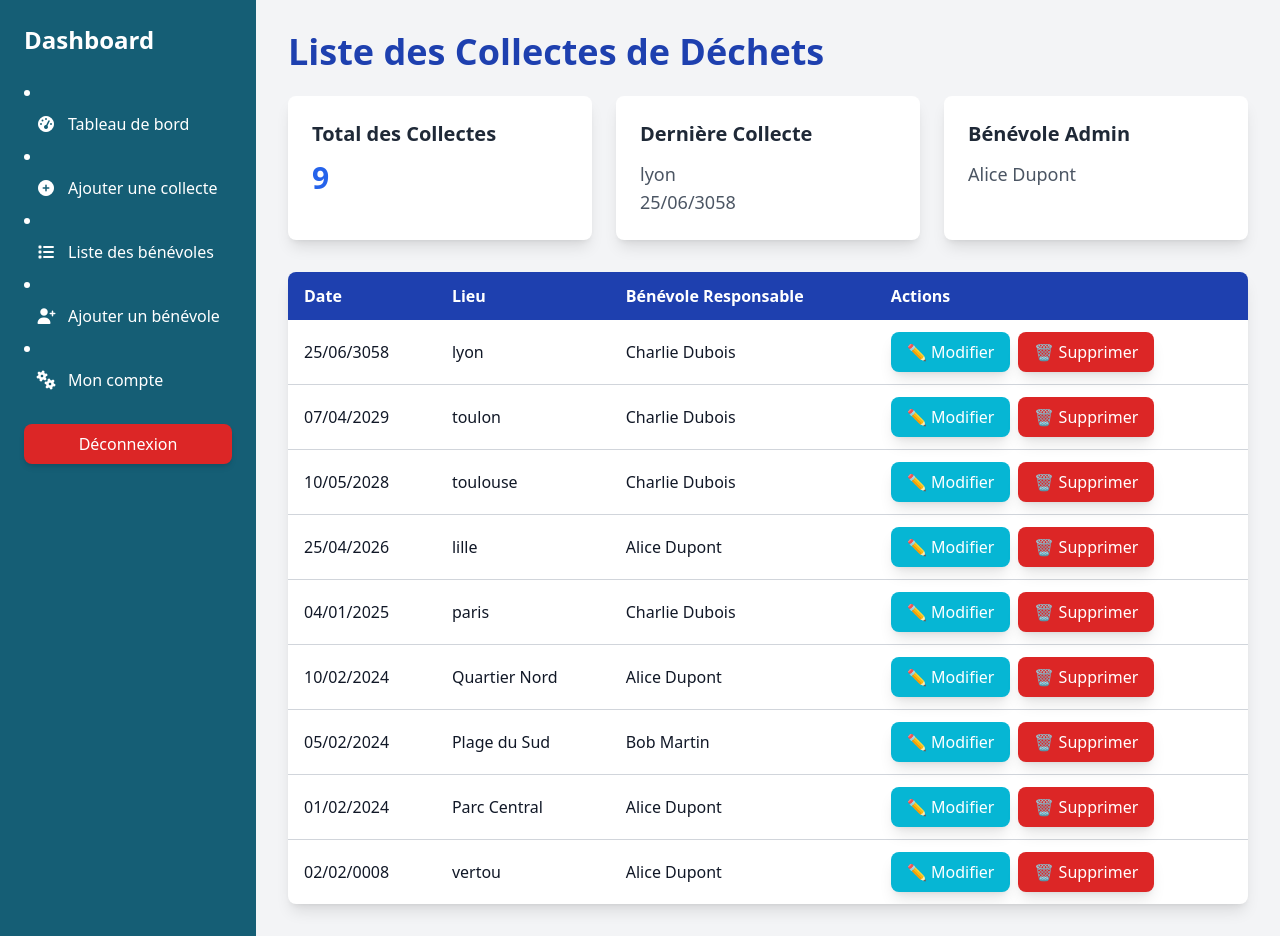
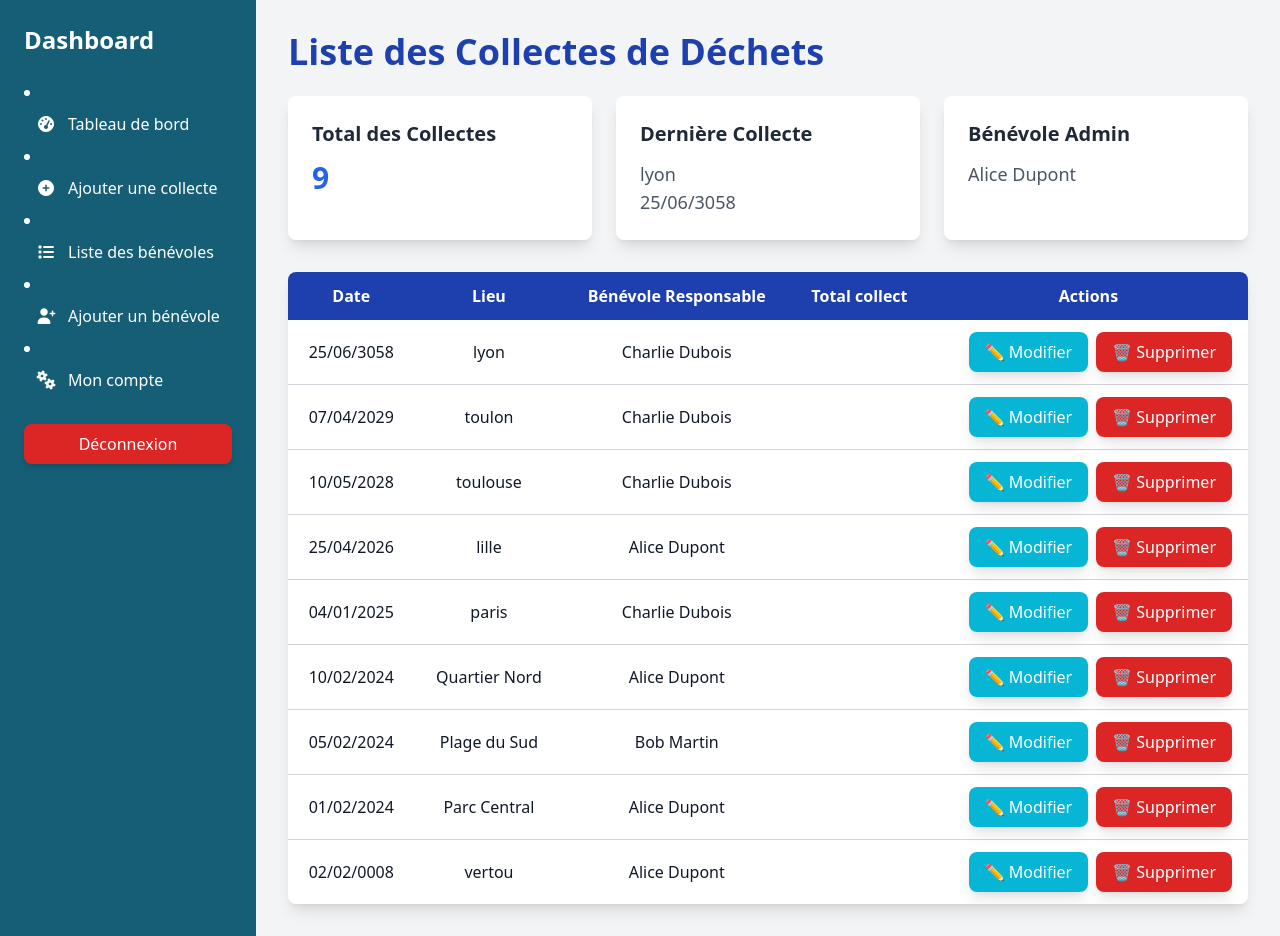
Before and after one commit to adatechschool/projet-backoffice-collecte-des-dechets-clean-coast, a PHP site: page /collection_list.php in a window 1280 px wide. Run offline with PHP 8.4, Linux system fonts and the light colour scheme; data comes from the database, SQL or seed files in the repository; a stand-in replaces the project's code that opens the database connection; some libraries are stand-ins or nearby versions.

Commit message:
add coloumn total collect

```diff
--- a/php/collection_list.php
+++ b/php/collection_list.php
@@ -92,21 +92,23 @@ error_reporting(E_ALL);
             <table class="w-full table-auto border-collapse">
                 <thead class="bg-blue-800 text-white">
                 <tr>
-                    <th class="py-3 px-4 text-left">Date</th>
-                    <th class="py-3 px-4 text-left">Lieu</th>
-                    <th class="py-3 px-4 text-left">Bénévole Responsable</th>
-                    <th class="py-3 px-4 text-left">Actions</th>
+                    <th class="py-3 px-4 text-center">Date</th>
+                    <th class="py-3 px-4 text-center">Lieu</th>
+                    <th class="py-3 px-4 text-center">Bénévole Responsable</th>
+                    <th class="py-3 px-4 text-center">Total collect</th>
+                    <th class="py-3 px-4 text-center">Actions</th>
                 </tr>
                 </thead>
                 <tbody class="divide-y divide-gray-300">
                 <?php foreach ($collectes as $collecte) : ?>
                     <tr class="hover:bg-gray-100 transition duration-200">
-                        <td class="py-3 px-4"><?= date('d/m/Y', strtotime($collecte['date_collecte'])) ?></td>
-                        <td class="py-3 px-4"><?= htmlspecialchars($collecte['lieu']) ?></td>
-                        <td class="py-3 px-4">
+                        <td class="py-3 px-4 text-center"><?= date('d/m/Y', strtotime($collecte['date_collecte'])) ?></td>
+                        <td class="py-3 px-4 text-center"><?= htmlspecialchars($collecte['lieu']) ?></td>
+                        <td class="py-3 px-4 text-center">
                             <?= $collecte['nom'] ? htmlspecialchars($collecte['nom']) : 'Aucun bénévole' ?>
                         </td>
-                        <td class="py-3 px-4 flex space-x-2">
+                        <td class="py-3 px-4 text-center"></td>
+                        <td class="py-3 px-4 flex justify-end space-x-2">
                             <a href="collection_edit.php?id=<?= $collecte['id'] ?>" class="bg-cyan-500 hover:bg-cyan-600 text-white px-4 py-2 rounded-lg shadow-lg focus:outline-none focus:ring-2 focus:ring-blue-500 transition duration-200">
                                 ✏️ Modifier
                             </a>
```
Also changed, not shown: php/volunteer_list.php (+10 -8 lines).
